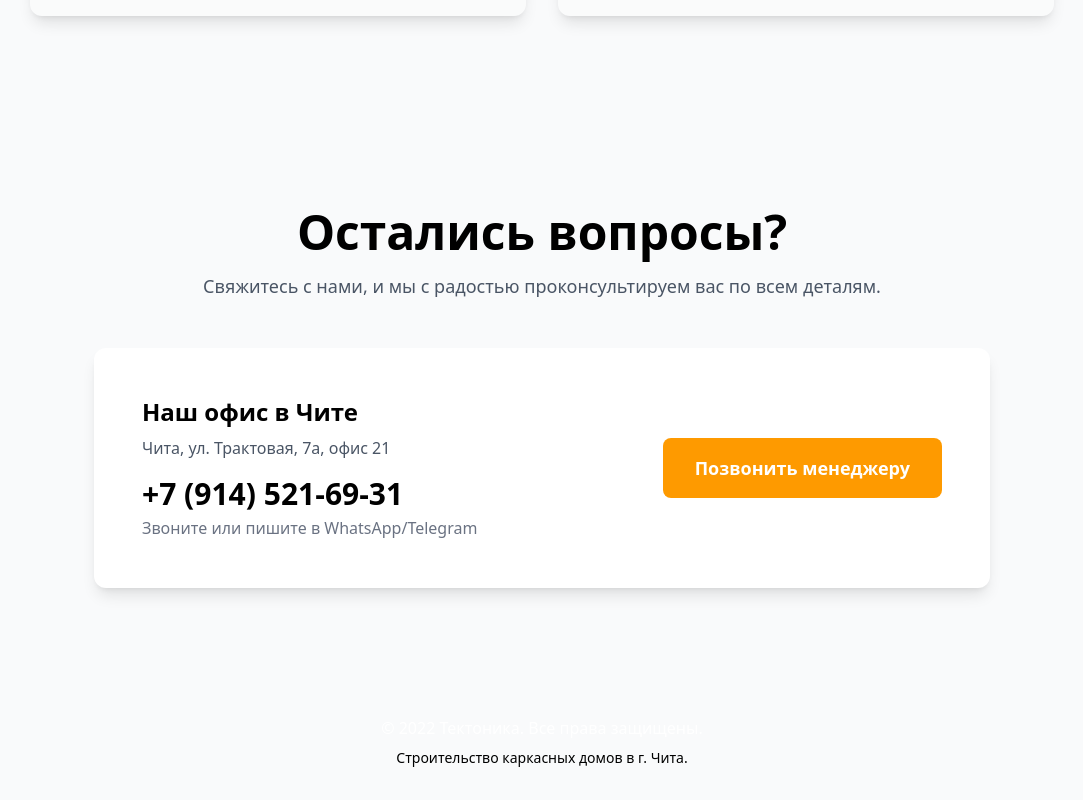
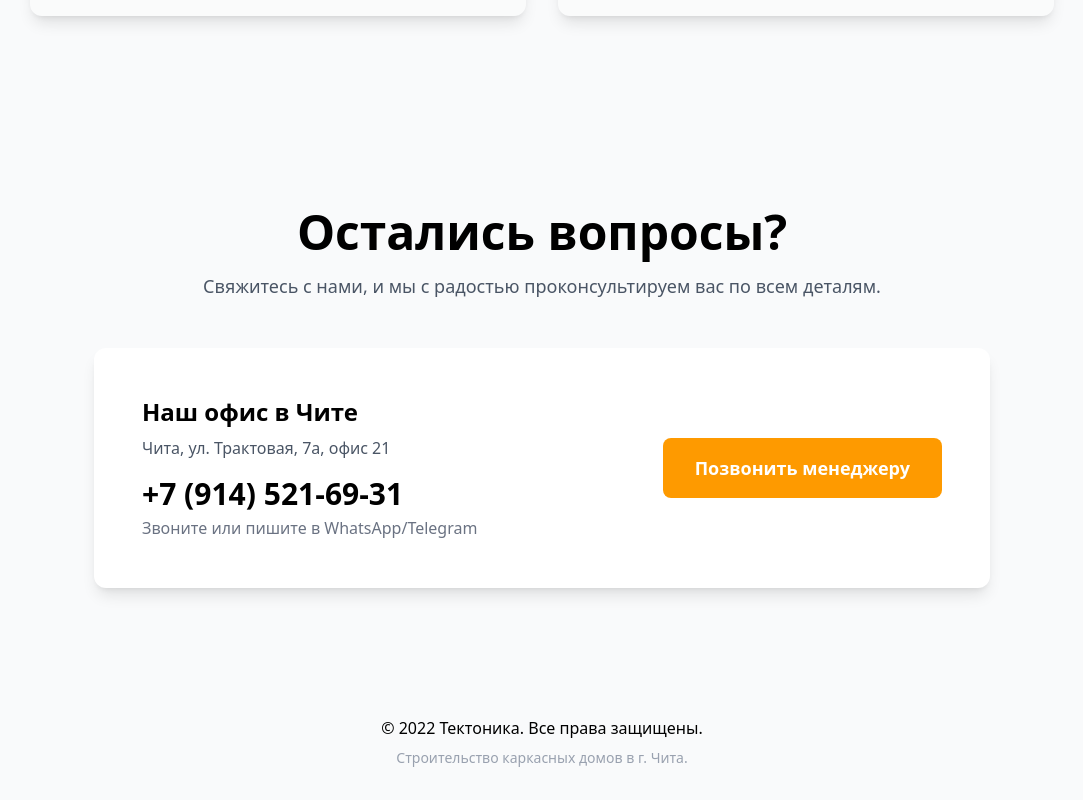
Before and after one commit to Meit12mini/home_const_s, a React (Vite) app: page / in a window 1280 px wide. Shown: the part 6592-7392 px from the top of the page, without its empty margins (98-1181 px from the left). Built offline with nearby package versions, Linux system fonts and the light colour scheme.

Commit message:
footer fix

```diff
--- a/components/Footer.tsx
+++ b/components/Footer.tsx
@@ -5,8 +5,8 @@ const Footer: React.FC = () => {
   return (
     <footer className="bg-brand-dark text-white">
       <div className="container mx-auto px-4 py-8 text-center">
-        <p>&copy; 2022 Тектоника. Все права защищены.</p>
-        <p className="text-sm text-black mt-2">Строительство каркасных домов в г. Чита.</p>
+        <p className='text-black'>&copy; 2022 Тектоника. Все права защищены.</p>
+        <p className="text-sm text-gray-400 mt-2">Строительство каркасных домов в г. Чита.</p>
       </div>
     </footer>
   );
```
